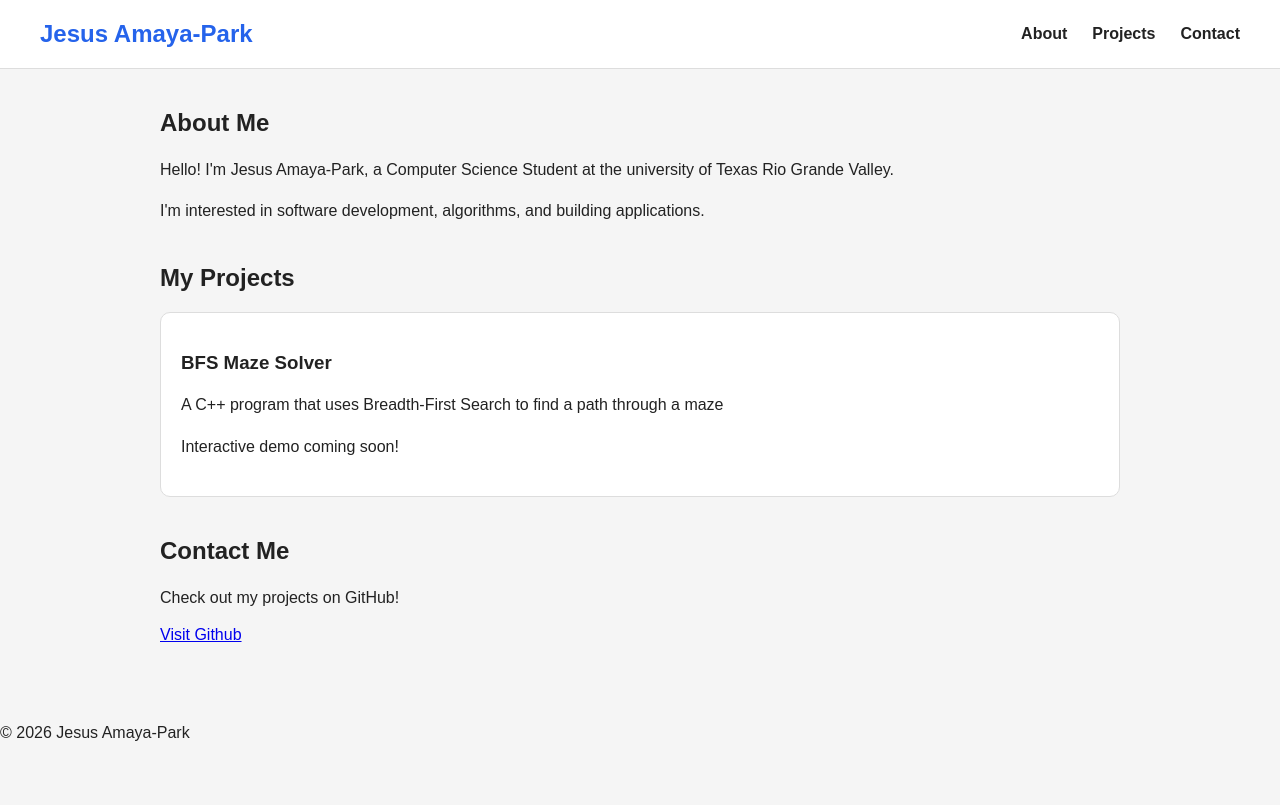
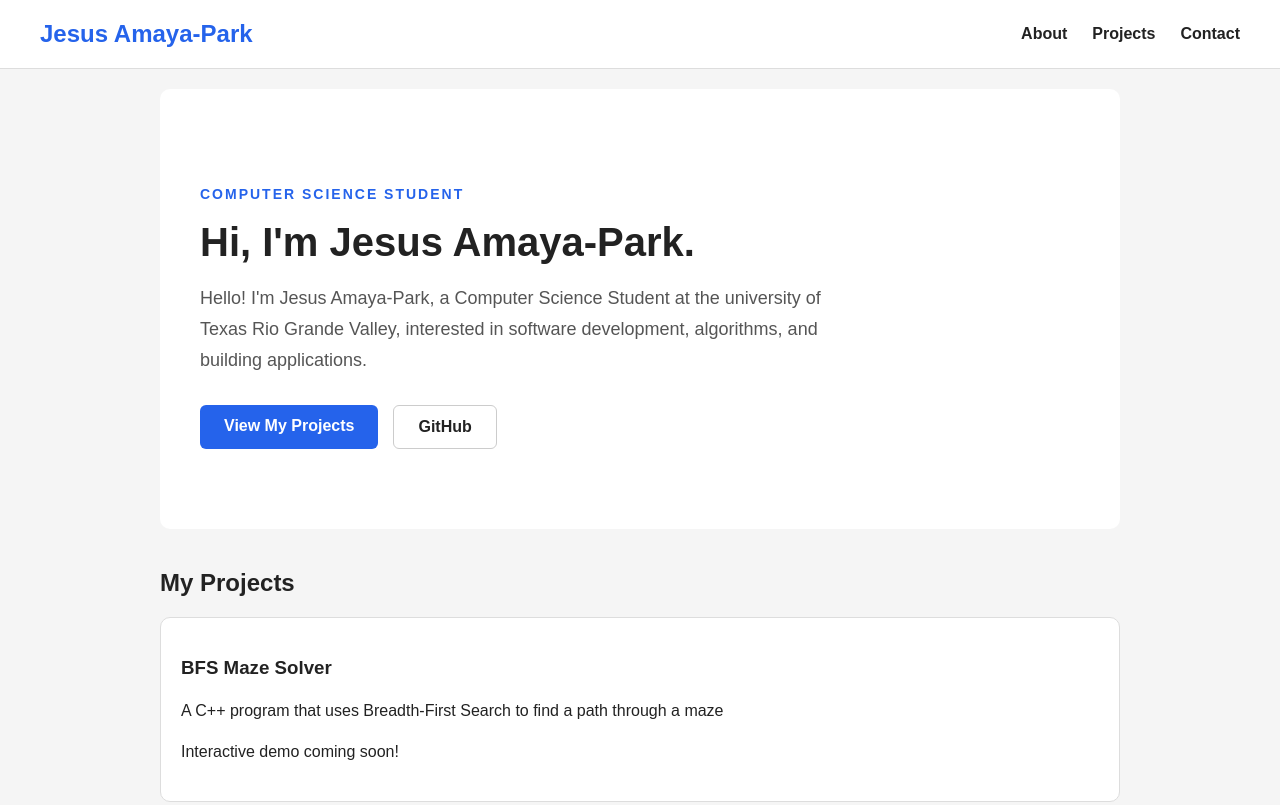
Before and after one commit to JezuzAI/JezuzAI.github.io, a plain HTML site: page index.html in a window 1280 px wide. Shown: the top 805 px of the page. Drawn offline with Linux system fonts and the light colour scheme.

Commit message:
Hero Section

```diff
--- a/index.html
+++ b/index.html
@@ -1,9 +1,9 @@
 <!DOCTYPE html>
-<html = lang="en">
+<html lang="en">
 
     <head>
         <meta charset="UTF-8">
-        <meta name="viewport" content="width=device-width, initial-scaled=1.0">
+        <meta name="viewport" content="width=device-width, initial-scale=1.0">
         <link rel="stylesheet" href="style.css">
         <title>Jesus Amaya-Park | My Portfolio</title>
     </head>
@@ -17,7 +17,7 @@
              <nav class="nav-links">
                  <a href="#about">About</a>
                  <a href="#projects">Projects</a>
-                 <a href="#contanct">Contact</a>
+                 <a href="#contact">Contact</a>
              </nav>
         </header>
 
@@ -25,18 +25,31 @@
         <main>
 
             <!-- About Me Section -->
-            <section id="about">
-                <h2>About Me</h2>
+            <section id="about" class="hero">
 
-                <p>
-                    Hello! I'm Jesus Amaya-Park, a Computer Science Student
-                    at the university of Texas Rio Grande Valley.
+                <p class="hero-label">
+                    COMPUTER SCIENCE STUDENT
                 </p>
 
-                <p>
-                    I'm interested in software development,
+                <h2>Hi, I'm Jesus Amaya-Park.</h2>
+
+                <p class="hero-description">
+                    Hello! I'm Jesus Amaya-Park, a Computer Science Student
+                    at the university of Texas Rio Grande Valley,
+                    interested in software development,
                     algorithms, and building applications.
                 </p>
+
+                <div class="hero-buttons">
+                    <a href="#projects" class="btn btn-primary">
+                        View My Projects
+                    </a>
+
+                    <a href="https://github.com/JezuzAI" class="btn btn-secondary" target="_blank" rel="noopener noreferrer">
+                        GitHub
+                    </a>
+                </div>
+
             </section>
 
              <!-- Projects Section -->
@@ -65,7 +78,7 @@
                     Check out my projects on GitHub!
                 </p>
 
-                <a href="https://github.com/JezuzAI">
+                <a href="https://github.com/JezuzAI" target="_blank" rel="noopener noreferrer">
                     Visit Github
                 </a>
             </section>
--- a/style.css
+++ b/style.css
@@ -66,15 +66,88 @@ p {
     color: #2563eb;
 }
 
+.hero {
+    padding: 80px 40px;
+    background-color: white;
+    border-radius: 10px;
+}
+
+.hero-label {
+    color: #2563eb;
+    font-size: 14px;
+    font-weight: bold;
+    letter-spacing: 2px;
+}
+
+.hero h2 {
+    font-size: 40px;
+    margin: 15px 0;
+}
+
+.hero-description {
+    max-width: 650px;
+    color: #555555;
+    font-size: 18px;
+    line-height: 1.7;
+}
+
+.hero-buttons {
+    display: flex;
+    gap: 15px;
+    margin-top: 30px;
+    flex-wrap: wrap;
+}
+
+.btn {
+    display: inline-block;
+    padding: 12px 24px;
+    border-radius: 6px;
+    text-decoration: none;
+    font-weight: bold;
+    transition: 0.2s ease;
+}
+
+.btn-primary {
+    background-color: #2563eb;
+    color: white;
+}
+
+.btn-primary:hover {
+    background-color: #1d4ed8;
+}
+
+.btn-secondary {
+    border: 1px solid #cccccc;
+    color: #222222;
+}
+
+.btn-secondary:hover {
+    background-color: #f5f5f5;
+}
+
+
 @media (max-width: 600px) {
     .site-header {
         flex-direction: column;
         gap: 15px;
         padding: 20px;
     }
+
     .nav-links {
         flex-wrap: wrap;
         justify-content: center;
         gap: 15px;
     }
+
+    .hero {
+        padding: 40px 20px;
+    }
+
+    .hero h2 {
+        font-size: 30px;
+    }
+
+    .hero-description {
+        font-size: 16px;
+    }
 }
```
